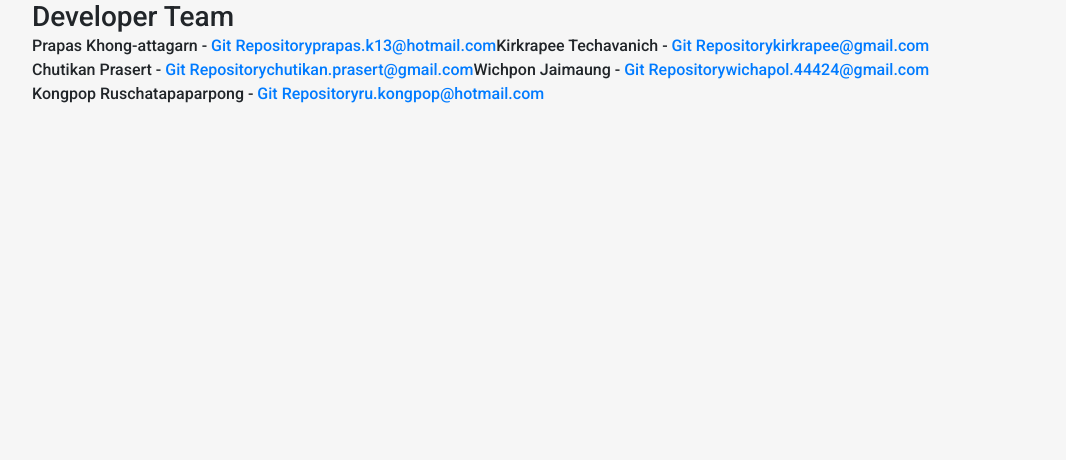
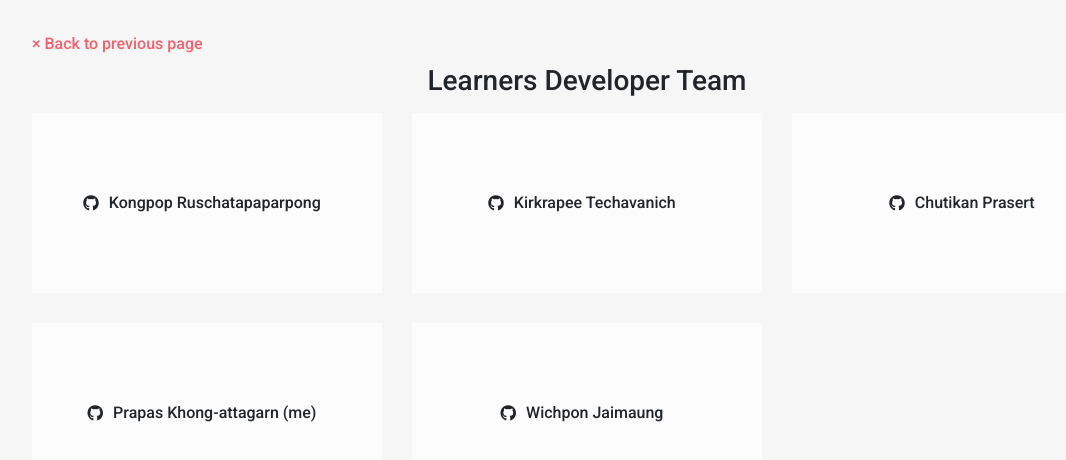
Before and after one commit to barrimos/goalToFit, a React (Create React App) app in the folder frontend/: page /team in a window 1280 px wide. Shown: the top 460 px of the page, without its empty margins (53-1119 px from the left). Built offline with nearby package versions, Linux system fonts and the light colour scheme.

Commit message:
register_logic

```diff
--- a/frontend/src/App.js
+++ b/frontend/src/App.js
@@ -20,7 +20,7 @@ function App() {
     sessionStorage.removeItem("dataUserRegister");
     sessionStorage.removeItem("dayAndTime");
     sessionStorage.removeItem("completeAllData");
-    sessionStorage.removeItem("email");
+    // sessionStorage.removeItem("email");
   }
   return (
     <Routes>
--- /dev/null
+++ b/frontend/src/Components/Checkbox_agreeRegis/Checkbox_agreeRegis.js
@@ -0,0 +1,14 @@
+import React, { useEffect } from "react";
+
+function Checkbox_agreeRegis(props){
+
+    useEffect(() => {
+        document.getElementById(props.id).checked = false;
+    }, [])
+
+    return(
+        <input type='checkbox' className={props.class || ''} id={props.id} value={props.value} name={props.name || ''} onClick={e => props.agreeTerm(e)}/>
+    )
+}
+
+export default Checkbox_agreeRegis;
--- a/frontend/src/Components/InputForm/InputForm.js
+++ b/frontend/src/Components/InputForm/InputForm.js
@@ -1,9 +1,16 @@
-import React, { useState } from 'react';
+import React, { useEffect } from 'react';
 import Button from '../Button/Button';
+import Checkbox_agreeRegis from '../Checkbox_agreeRegis/Checkbox_agreeRegis';
 import './InputForm.css';
 const { handleEmailPass } = require('../../utils/handleEmailPass');
 
-const InputForm = (props) => {
+function InputForm(props){
+
+    useEffect(() => {
+        if(document.getElementById('email').value !== ''){
+            document.getElementById('email').value = '';
+        }
+    }, [])
 
     const validateInput = (e) => {
         if(props.respond === 'login'){
@@ -40,8 +47,7 @@ const InputForm = (props) => {
         }
     }
 
-
-    const handleIsCheck = (e) => {
+    const agreeTerm = (e) => {
         props.setIsAgreeTermCheck(e.target.attributes['value'].value === 'false' ? true : false);
     }
 
@@ -59,7 +65,7 @@ const InputForm = (props) => {
             </label>
             {props.respond === 'signup' ?
                 <div className='checkTerm d-flex align-items-center'>
-                    <input type='checkbox' id='isCheck' value={props.isAgreeTermCheck || false} onClick={e => handleIsCheck(e)}/>
+                    <Checkbox_agreeRegis id='isCheck' value={props.isAgreeTermCheck || false} agreeTerm={agreeTerm}/>
                     <p className='font-detail weight-500 d-flex justify-content-center align-items-center'>
                         I agree to the &nbsp;
                         <a href='#'>Term &nbsp;</a>
--- a/frontend/src/Components/Modal/Modal.js
+++ b/frontend/src/Components/Modal/Modal.js
@@ -4,7 +4,7 @@ import './Modal.css';
 
 function Modal(props){
 
-    const [isModalOpen, setIsModalOpen] = useState(props.stateModalOpen);
+    const [isModalOpen, setIsModalOpen] = useState(props.stateOpenModal);
 
     // normal close click button
     useEffect(() => {
--- a/frontend/src/Pages/ProfilePage/ProfilePage.js
+++ b/frontend/src/Pages/ProfilePage/ProfilePage.js
@@ -10,7 +10,7 @@ import Reloading from '../../Components/Reloading/Reloading';
 
 function ProfilePage(){
 
-    const [isModalOpen, setIsModalOpen] = useState();
+    const [isOpenModal, setIsOpenModal] = useState();
     const [user, setUser] = useState();
     const [isWaiting, setIsWaiting] = useState(true);
 
@@ -22,11 +22,11 @@ function ProfilePage(){
 
     const editorOpen = (e) => {
         e.preventDefault();
-        setIsModalOpen(true);
+        setIsOpenModal(true);
     }
 
     const stateCloseModal = () => {
-        setIsModalOpen(false);
+        setIsOpenModal(false);
     }
 
     useEffect(() => {
@@ -44,10 +44,10 @@ function ProfilePage(){
                 :
                 <Template search={false} titleHead='Profile' showNav={false} readyButton={false}>
                     <div className='container'>
-                        {isModalOpen ?
+                        {isOpenModal ?
                             <Modal
                                 headTitle='Edit Personal'
-                                stateModalOpen={isModalOpen}
+                                stateOpenModal={isOpenModal}
                                 stateCloseModal={stateCloseModal}
                                 overflowY='scroll'
                             >
--- a/frontend/src/Pages/ProfilePage/ProfilePage.scss
+++ b/frontend/src/Pages/ProfilePage/ProfilePage.scss
@@ -1,4 +1,3 @@
-
 .column-profile{
     color: rgb(59, 59, 59);
     width: 100%;
--- a/frontend/src/Pages/SignUpPage/SignUpPage.js
+++ b/frontend/src/Pages/SignUpPage/SignUpPage.js
@@ -10,7 +10,7 @@ import Logo from '../../Components/Logo/Logo';
 
 function SignUpPage(){
 
-    const [email, setEmail] = useState();
+    const [email, setEmail] = useState('');
     const [id, setId] = useState('');
     const [pass, setPass] = useState('');
     const [isAgreeTermCheck, setIsAgreeTermCheck] = useState(false);
@@ -27,7 +27,7 @@ function SignUpPage(){
             }
         })
         .catch(err => alert('Error: ' + err))
-    }, [])
+    })
 
     useEffect(() => {
         if(email && pass.length >= 6 && isAgreeTermCheck){
@@ -38,22 +38,19 @@ function SignUpPage(){
     }, [isAgreeTermCheck, email, pass]);
 
     const signupFirst = async () => {
-        const authen = {
-            id: String(id + 1),
+        const authen = await {
+            id: id === '100001' ? id : String(id + 1),
             email: email,
             password: pass
         };
-        // console.log(authen);
+
         await axios.post(`${config.vercel}register/authentication_regis`, authen)
-        .then(res => {
-            alert('Email registeration complete click to continue..', res);
-            window.location.href = window.location.origin + `/register/${email}`;
+            .then(res => {
+                alert('Email registeration complete click to continue..', res);
+                window.location.href = window.location.origin + '/register';
             })
-            .catch(err => {
-                alert('Error: Email has already axists', err);
-            })
+            .catch(err => alert('Error: Email has already exists', err));
     }
-
 
     return(
         <>
--- a/frontend/src/Pages/TeamPage/TeamPage.js
+++ b/frontend/src/Pages/TeamPage/TeamPage.js
@@ -1,22 +1,63 @@
-import React from "react";
+import React, { useState, useEffect } from 'react';
 import './dist/TeamPage.css';
+import Reloading from '../../Components/Reloading/Reloading';
 
 function TeamPage(){
+
+    const [isReady, setIsReady] = useState(false);
+
+    useEffect(() => {
+        setTimeout(() => {
+            setIsReady(true);
+        }, 1000)
+    }, [])
+
+
+    const backTo = () => {
+        window.history.back();
+    }
+
+
     return(
-        <div className='teamate'>
-            <div className='container'>
-                <div className='row'>
-                    <div className='col-auto'>
-                        <h3>Developer Team</h3>
-                        <p style={{display: 'inline-flex'}}>Prapas Khong-attagarn -&nbsp;<a href='#'>Git Repository</a><a href='prapas.k13@hotmail.com'>prapas.k13@hotmail.com</a></p>
-                        <p style={{display: 'inline-flex'}}>Kirkrapee Techavanich -&nbsp;<a href='#'>Git Repository</a><a href='kirkrapee@gmail.com'>kirkrapee@gmail.com</a></p>
-                        <p style={{display: 'inline-flex'}}>Chutikan Prasert -&nbsp;<a href='#'>Git Repository</a><a href='chutikan.prasert@gmail.com'>chutikan.prasert@gmail.com</a></p>
-                        <p style={{display: 'inline-flex'}}>Wichpon Jaimaung -&nbsp;<a href='#'>Git Repository</a><a href='wichapol.44424@gmail.com'>wichapol.44424@gmail.com</a></p>
-                        <p style={{display: 'inline-flex'}}>Kongpop Ruschatapaparpong -&nbsp;<a href='#'>Git Repository</a><a href='ru.kongpop@hotmail.com'>ru.kongpop@hotmail.com</a></p>
+        <>
+            {isReady ?
+                <div className='teamate my-4'>
+                    <div className='container'>
+                        <button onClick={() => backTo()} className='backTo'>&times; Back to previous page</button>
+                        <h3 style={{'text-align': 'center'}}>Learners Developer Team</h3>
+                        <div className='row'>
+                            <div className='col-12 col-md-4'>
+                                <div className='cardTeam'>
+                                    <i className='fa-brands fa-github'></i><a href='https://github.com/kongpop1235'>Kongpop Ruschatapaparpong</a>
+                                </div>
+                            </div>
+                            <div className='col-12 col-md-4'>
+                                <div className='cardTeam'>
+                                    <i className='fa-brands fa-github'></i><a href='https://github.com/Kayric'>Kirkrapee Techavanich</a>
+                                </div>
+                            </div>
+                            <div className='col-12 col-md-4'>
+                                <div className='cardTeam'>
+                                    <i className='fa-brands fa-github'></i><a href='https://github.com/OumChutii'>Chutikan Prasert</a>
+                                </div>
+                            </div>
+                            <div className='col-12 col-md-4'>
+                                <div className='cardTeam'>
+                                    <i className='fa-brands fa-github'></i><a href='https://github.com/barrimos'>Prapas Khong-attagarn (me)</a>
+                                </div>
+                            </div>
+                            <div className='col-12 col-md-4'>
+                                <div className='cardTeam'>
+                                    <i className='fa-brands fa-github'></i><a href='https://github.com/wichapol'>Wichpon Jaimaung</a>
+                                </div>
+                            </div>
+                        </div>
                     </div>
                 </div>
-            </div>
-        </div>
+                :
+                <Reloading/>
+            }
+        </>
     )
 }
 
--- a/frontend/src/Pages/TeamPage/TeamPage.scss
+++ b/frontend/src/Pages/TeamPage/TeamPage.scss
@@ -0,0 +1,22 @@
+.backTo{
+    width: auto;
+    height: 40px;
+    border: none;
+    outline: none;
+    background-color: transparent;
+    color: var(--primary-red);
+}
+.cardTeam{
+    display: flex;
+    align-items: center;
+    justify-content: center;
+    height: 180px;
+    padding: 5px;
+    margin-top: 15px;
+    margin-bottom: 15px;
+    background-color: hsl(0, 0%, 99%);
+    a{
+        margin: 0 10px;
+        color: var(--primary-text);
+    }
+}
```
Also changed, not shown: frontend/src/Components/PersonalForm/PersonalForm.js (+27 -24 lines), frontend/src/Pages/ActivityReportPage/ActivityReportPage.js (line endings or trailing spaces), frontend/src/Pages/TeamPage/dist/TeamPage.css, 2 other files (tests, documents, lock files or other folders).
